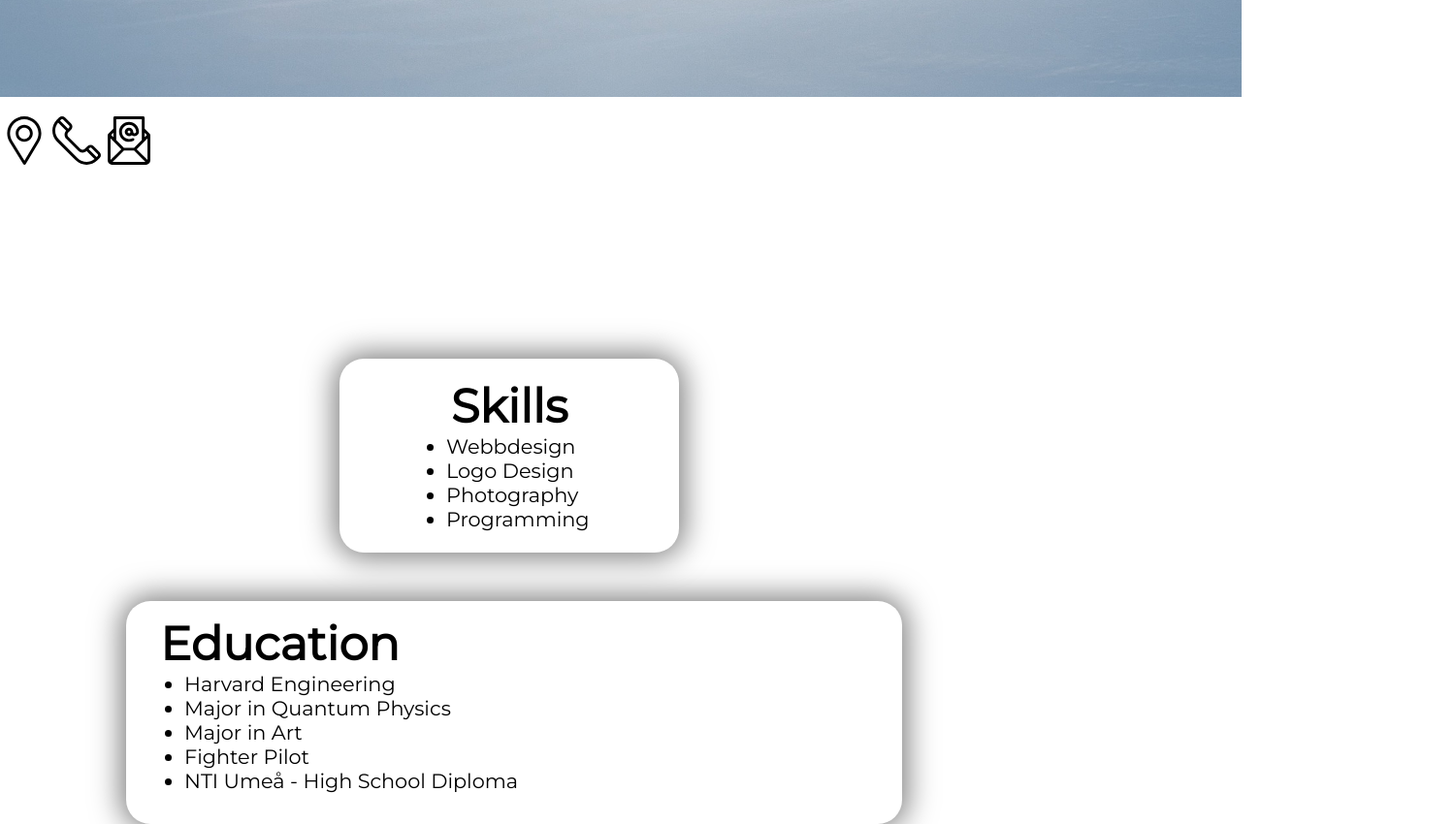
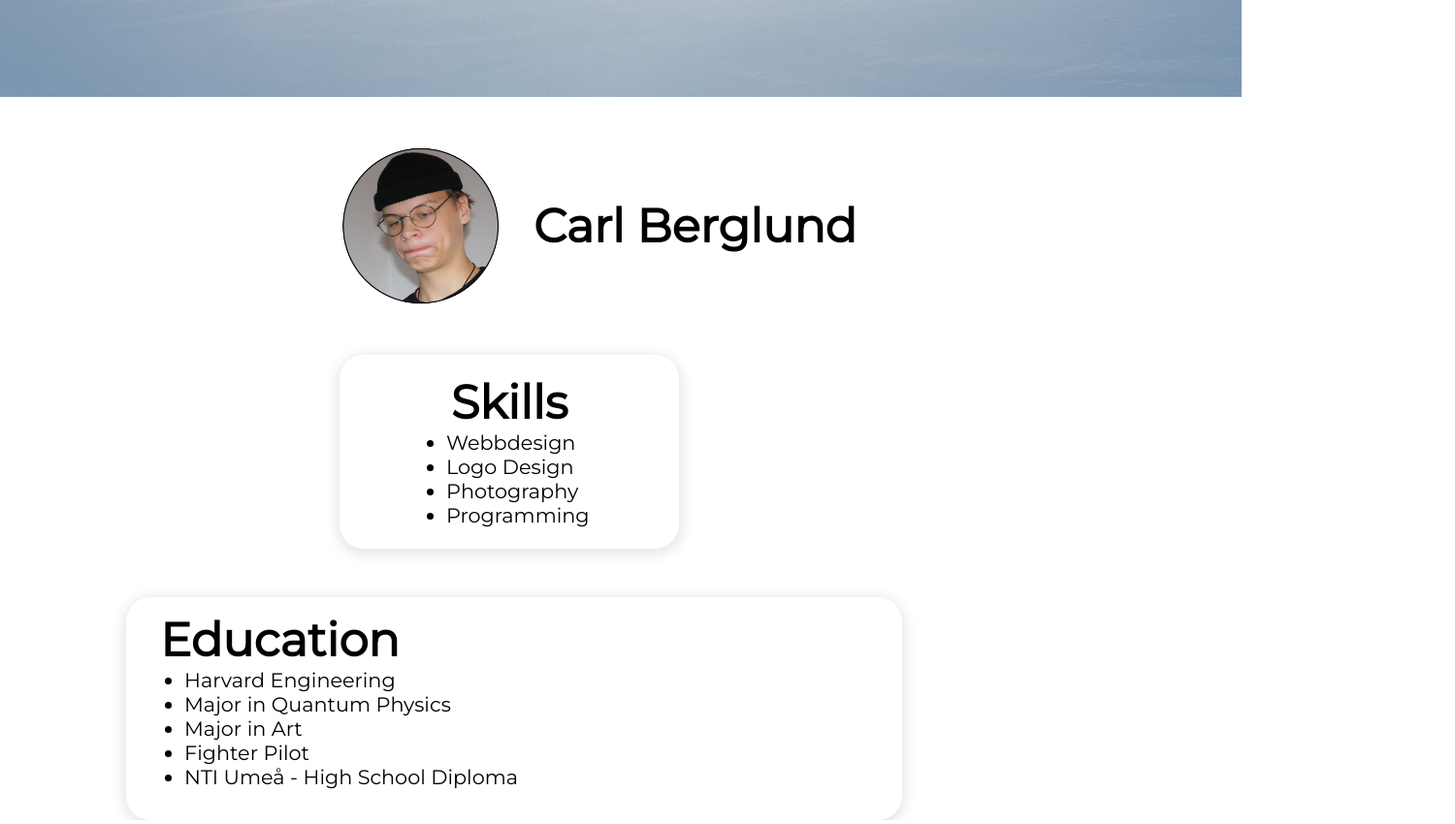
Before and after one commit to KoktKorv12/CV-Examinerande, a plain HTML site: page index.html in a window 1280 px wide. Shown: the part 600-1450 px from the top of the page at 97% size, 1500 px wide, since content can reach past the window. Drawn offline with Linux system fonts and the light colour scheme.

Commit message:
jobb efter lektion

```diff
--- a/index.html
+++ b/index.html
@@ -1,33 +1,38 @@
 <!DOCTYPE html>
 <html lang="en">
   <head>
-    <meta charset="UTF-8">
-    <meta name="viewport" content="width=device-width, initial-scale=1.0">
-    <meta http-equiv="X-UA-Compatible" content="ie=edge">
+    <meta charset="UTF-8" />
+    <meta name="viewport" content="width=device-width, initial-scale=1.0" />
+    <meta http-equiv="X-UA-Compatible" content="ie=edge" />
     <title>Document</title>
-    <link rel="stylesheet" href="main.css">
-    <link href="https://fonts.googleapis.com/css?family=Montserrat&display=swap" rel="stylesheet">
-
+    <link rel="stylesheet" href="main.css" />
+    <link
+      href="https://fonts.googleapis.com/css?family=Montserrat&display=swap"
+      rel="stylesheet"
+    />
   </head>
   <body>
     <header>
       <div class="hero">
         <div class="herocontent">
-                    <img src="image/kerpaloggavit.png" style=width:100px;height:100px;>
+          <img
+            src="image/kerpaloggavit.png"
+            style="width:100px;height:100px;"
+          />
           <h1>Carl Berglund</h1>
         </div>
       </div>
-
-            <div class="bar">
-                    <img src="image/placeholder.svg" style=width:50px;height:50px;>
-                    <img src="image/telephone.svg" style=width:50px;height:50px;>
-                    <img src="image/mail.svg" style=width:50px;height:50px;>
+    </header>
+    <div class="profileinfo">
+      <div class="avatar">
+        <img src="image/rundavatar.png" width="250" />
+        <h4>
+          Carl Berglund
+        </h4>
       </div>
-    </header>
-
+    </div>
 
     <section>
-
       <div class="box1">
         <h2>
           Skills
@@ -52,7 +57,6 @@
           <li>NTI Umeå - High School Diploma</li>
         </ul>
       </div>
-
     </section>
   </body>
 </html>
--- a/main.css
+++ b/main.css
@@ -1,95 +1,98 @@
-*{
-    margin:0;
-        padding:0;
+* {
+  margin: 0;
+  padding: 0;
 }
 
 .center {
-    width:1920px;
+  width: 1920px;
 }
 
-div.hero{
+div.hero {
   text-align: center;
-    text-align:center;
-    font-family:"Montserrat";
+  text-align: center;
+  font-family: "Montserrat";
   font-size: 160%;
   color: white;
   background-image: url("image/cold-1853352_1920.jpg");
   height: 700px;
   background-size: cover;
-        display:flex;
+  display: flex;
   align-items: center;
   justify-content: center;
   background-attachment: fixed;
 }
 
-h1{
-    font-weight:lighter;
+h1 {
+  font-weight: lighter;
 }
 
 div.box1 {
-    font-family:"Montserrat";
-    background-color:white;
+  font-family: "Montserrat";
+  background-color: white;
   width: 350px;
   height: 200px;
   margin-left: 350px;
   margin-top: 50px;
   float: left;
-    -webkit-box-shadow: 0px 0px 31px 5px rgba(0,0,0,0.52);
-    -moz-box-shadow: 0px 0px 31px 5px rgba(0,0,0,0.52);
-    box-shadow: 0px 0px 31px 5px rgba(0,0,0,0.52);
+  -webkit-box-shadow: 0px 3px 13px 3px rgba(0, 0, 0, 0.1);
+  -moz-box-shadow: 0px 3px 13px 3px rgba(0, 0, 0, 0.1);
+  box-shadow: 0px 3px 13px 3px rgba(0, 0, 0, 0.1);
   border-radius: 25px;
 }
 
-h2{
+h2 {
   font-size: 300%;
-    text-align:center;
-    margin-top:20px;
+  text-align: center;
+  margin-top: 20px;
 }
 
-ul{
+ul {
   font-size: 130%;
   text-align: left;
   margin-left: 110px;
 }
 div.box2 {
   float: right;
-    background-color:white;
+  background-color: white;
   width: 800px;
   height: 230px;
   margin-right: 350px;
   margin-top: 50px;
-    -webkit-box-shadow: 0px 0px 31px 5px rgba(0,0,0,0.52);
-    -moz-box-shadow: 0px 0px 31px 5px rgba(0,0,0,0.52);
-    box-shadow: 0px 0px 31px 5px rgba(0,0,0,0.52);
+  -webkit-box-shadow: 0px 3px 13px 3px rgba(0, 0, 0, 0.1);
+  -moz-box-shadow: 0px 3px 13px 3px rgba(0, 0, 0, 0.1);
+  box-shadow: 0px 3px 13px 3px rgba(0, 0, 0, 0.1);
   border-radius: 25px;
 }
 
-ul.Education{
-    font-family:"Montserrat";
+ul.Education {
+  font-family: "Montserrat";
   font-size: 130%;
   text-align: left;
   margin-left: 60px;
   margin-bottom: 30px;
 }
 
-h3{
-    font-family:"Montserrat";
+h3 {
+  font-family: "Montserrat";
   font-size: 300%;
   text-align: left;
   margin-left: 35px;
-    margin-top:15px;
+  margin-top: 15px;
 }
 
-div.bar{
-    background-color: white;
-    height: 200px;
-    margin-top: 20px;
-    float: center;
-    margin-left: auto;
-    margin-right: auto;
-    width: 1500px;
+div.avatar {
+  display: flex;
+  align-items: center;
+}
+div.profileinfo {
+  display: flex;
+  margin-left: 300px;
+  margin-top: 50px;
 }
 
-body{
-
+h4 {
+  font-family: "Montserrat";
+  font-size: 300%;
 }
+body {
+}
```
Also changed, not shown: image/rundavatar.png (added). Lines whose indentation alone changed are shown as unchanged.
